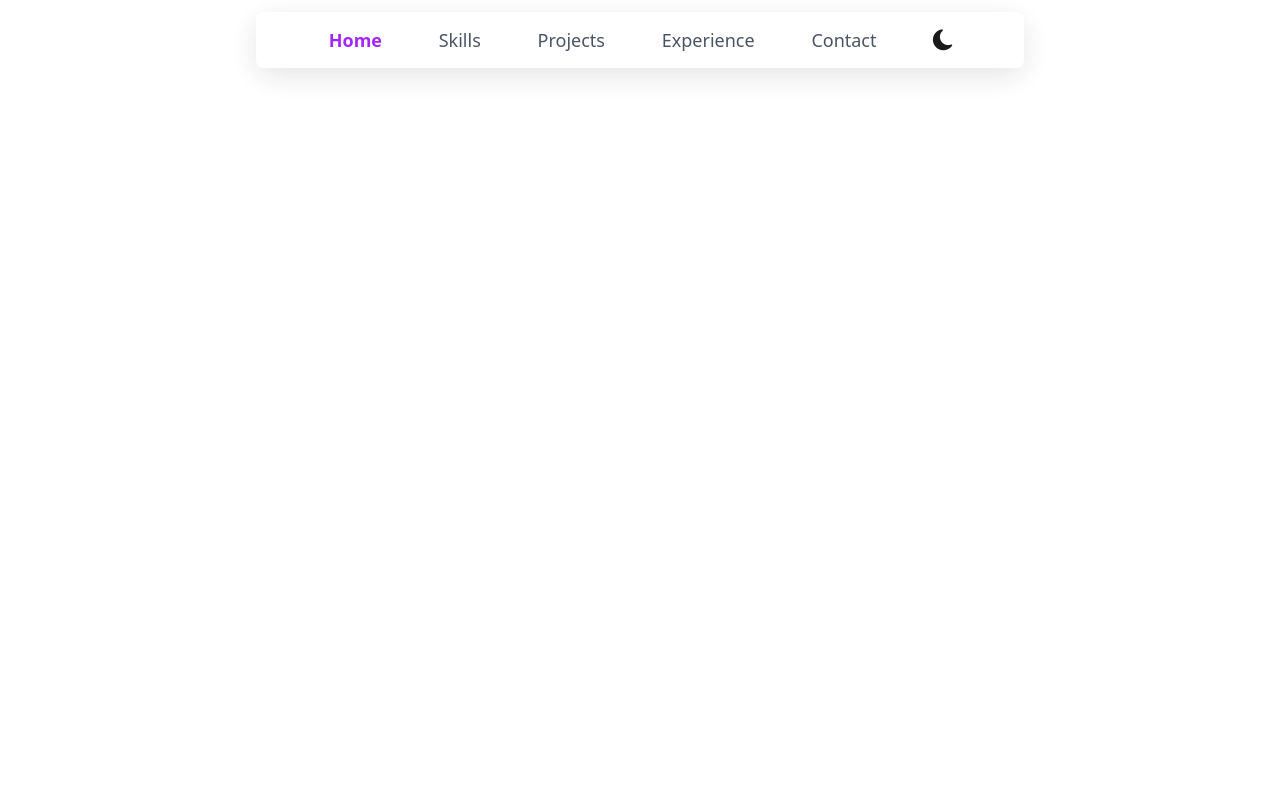
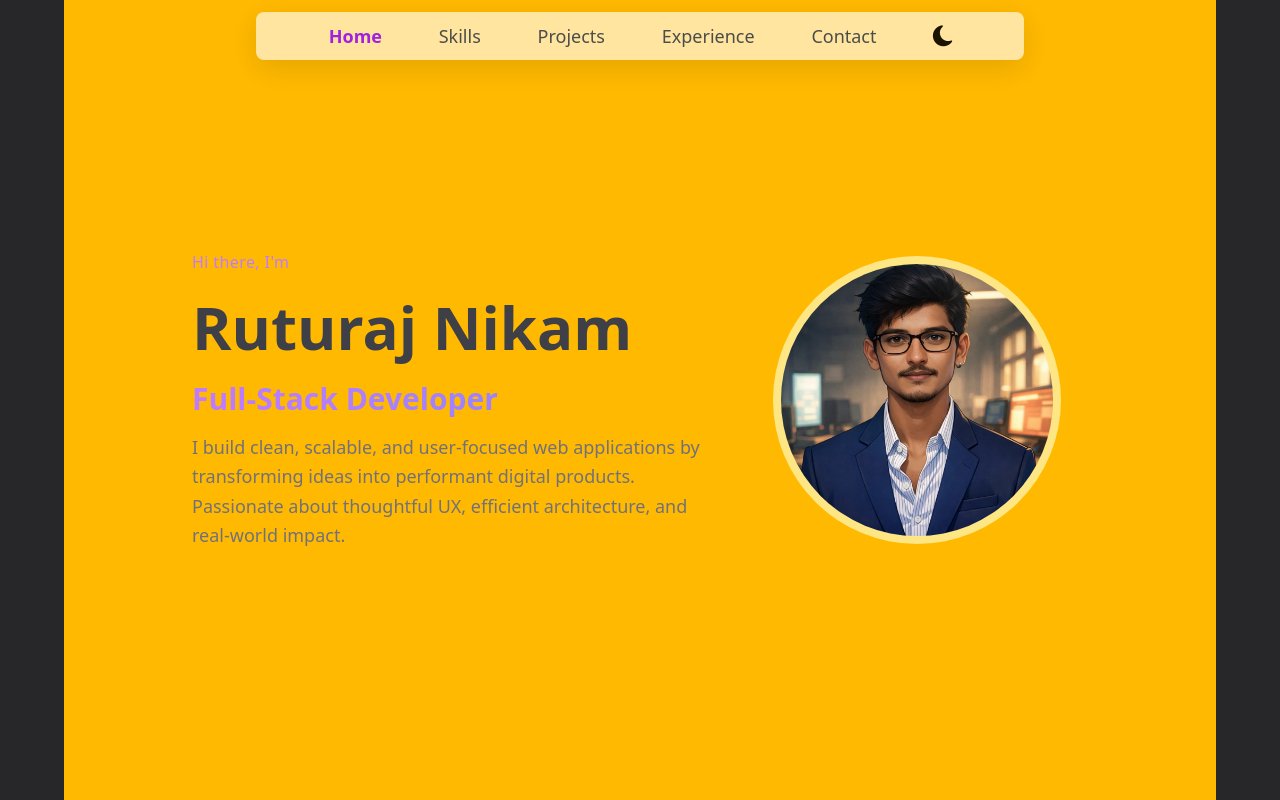
Before and after one commit to ruturaj1010/devwork, a React (Vite) app in the folder frontend/: page / in a window 1280 px wide. Shown: the top 800 px of the page. Built offline with nearby package versions, Linux system fonts and the light colour scheme.

Commit message:
Desgined the home section and resolved overflow issues

```diff
--- a/frontend/package.json
+++ b/frontend/package.json
@@ -11,6 +11,7 @@
   },
   "dependencies": {
     "@tailwindcss/vite": "^4.1.18",
+    "locomotive-scroll": "^5.0.1",
     "ogl": "^1.0.11",
     "react": "^19.2.0",
     "react-dom": "^19.2.0",
--- a/frontend/src/App.jsx
+++ b/frontend/src/App.jsx
@@ -1,4 +1,4 @@
-import React from "react";
+import React, { useEffect } from "react";
 import Navbar from "./components/Navbar";
 import Introduction from "./components/Introduction";
 import Skills from "./components/Skills";
@@ -6,15 +6,20 @@ import Footer from "./components/Footer";
 import Project from "./components/Project";
 import WorkExp from "./components/WorkExp";
 import Contact from "./components/Contact";
+import LocomotiveScroll from "locomotive-scroll";
 
 function App() {
+  document.title = "Ruturaj Nikam - Portfolio";
 
-  document.title = "Ruturaj Nikam - Portfolio";
+  useEffect(() => {
+    const scroll = new LocomotiveScroll();
+    return () => scroll.destroy();
+  }, []);
+
   return (
-    <>
+    <div className="w-full h-full bg-zinc-800">
       <Navbar />
-      <div className=" max-w-screen h-full">
-        <div className="sm:min-w-6xl w-lg h-full mx-auto flex flex-col justify-center items-center z-30 ">
+      <div className="w-full max-w-6xl h-full mx-auto flex flex-col justify-center items-center z-30 ">
         <Introduction />
         <Skills />
         <Project />
@@ -23,7 +28,6 @@ function App() {
         <Footer />
       </div>
     </div>
-    </>
   );
 }
 
--- a/frontend/src/components/Footer.jsx
+++ b/frontend/src/components/Footer.jsx
@@ -2,7 +2,7 @@ import React from 'react'
 
 const Footer = () => {
   return (
-    <div id='footer' className='w-full py-3'>
+    <div id='footer' className='w-full py-3 bg-white'>
       <ul className='flex items-center justify-center gap-10 text-md font-mono'>
         <li>Made with ❤️ by Ruturaj Nikam</li>
         <li><a href="https://github.com/ruturaj1010" target='_blank'>Github</a></li>
@@ -14,4 +14,4 @@ const Footer = () => {
   )
 }
 
-export default Footer
+export default Footer;
--- a/frontend/src/components/Introduction.jsx
+++ b/frontend/src/components/Introduction.jsx
@@ -2,10 +2,34 @@ import React from "react";
 
 const Introduction = () => {
   return (
-    <div id="home" className="w-full min-h-screen">
-      <div className="sm:max-w-4xl h-full mx-auto text-center flex justify-center items-center z-30 ">
-        <div className="w-3/5 h-full ">{/* <h1>Left</h1> */}</div>
-        <div className="w-2/5 h-full ">{/* <h1>Right</h1> */}</div>
+    <div id="home" className="w-full h-full md:flex items-center bg-amber-400 sm:min-h-screen px-6 py-24 md:px-16">
+      <div className="max-w-4xl mx-auto flex flex-col-reverse md:flex-row justify-center items-center gap-10">
+        <div className="w-full md:w-3/5 flex flex-col justify-center gap-4 text-center md:text-left">
+          <p className="text-purple-400 font-medium tracking-wide">
+            Hi there, I'm
+          </p>
+          <h1 className="text-4xl md:text-6xl font-bold text-zinc-700 leading-tight">
+            Ruturaj Nikam
+          </h1>
+          <h2 className="text-xl md:text-3xl font-semibold bg-gradient-to-r from-purple-400 to-indigo-400 bg-clip-text text-transparent">
+            Full-Stack Developer
+          </h2>
+          <p className="text-zinc-500 text-base md:text-lg leading-relaxed max-w-xl mx-auto md:mx-0">
+            I build clean, scalable, and user-focused web applications by
+            transforming ideas into performant digital products. Passionate
+            about thoughtful UX, efficient architecture, and real-world impact.
+          </p>
+        </div>
+
+        <div className="w-full md:w-2/5 flex justify-center">
+          <div className="w-56 h-56 md:w-72 md:h-72 rounded-full p-2 bg-amber-200 shadow-xl shadow-amber-400/50">
+            <img
+              className="w-full h-full rounded-full object-cover"
+              src="Home.png"
+              alt="Ruturaj Nikam profile photo"
+            />
+          </div>
+        </div>
       </div>
     </div>
   );
--- a/frontend/src/components/Navbar.jsx
+++ b/frontend/src/components/Navbar.jsx
@@ -21,13 +21,11 @@ const Navbar = () => {
     const handleScroll = () => {
       const currentScrollY = window.scrollY;
 
-      // hide / show navbar
       if (Math.abs(currentScrollY - lastScrollY) > 10) {
         setShow(currentScrollY < lastScrollY);
         setLastScrollY(currentScrollY);
       }
 
-      // active section detection
       sections.forEach((id) => {
         const el = document.getElementById(id);
         if (!el) return;
@@ -60,7 +58,7 @@ const Navbar = () => {
         show ? "translate-y-0" : "-translate-y-full"
       }`}
     >
-      <div className="sm:min-w-3xl min-w-sm h-[7vh] mx-4 my-3 text-lg font-medium flex justify-evenly items-center px-4 py-2 bg-white/70 shadow-[0_8px_30px_rgba(0,0,0,0.12)] backdrop-blur-md rounded-lg opacity-90">
+      <div className="w-full max-w-3xl mx-4 my-3 text-lg font-medium flex justify-evenly items-center px-4 py-2 bg-white/70 shadow-[0_8px_30px_rgba(0,0,0,0.12)] backdrop-blur-md rounded-lg opacity-90">
         <div onClick={() => scrollTo("home")} className={linkClass("home")}>
           Home
         </div>
--- a/frontend/src/index.css
+++ b/frontend/src/index.css
@@ -1 +1,9 @@
 @import "tailwindcss";
+
+html, body {
+  overflow-x: hidden;
+}
+
+* {
+  box-sizing: border-box;
+}
```
Also changed, not shown: frontend/public/Home.png (added), 1 other file (tests, documents, lock files or other folders). Lines whose indentation alone changed are shown as unchanged.
